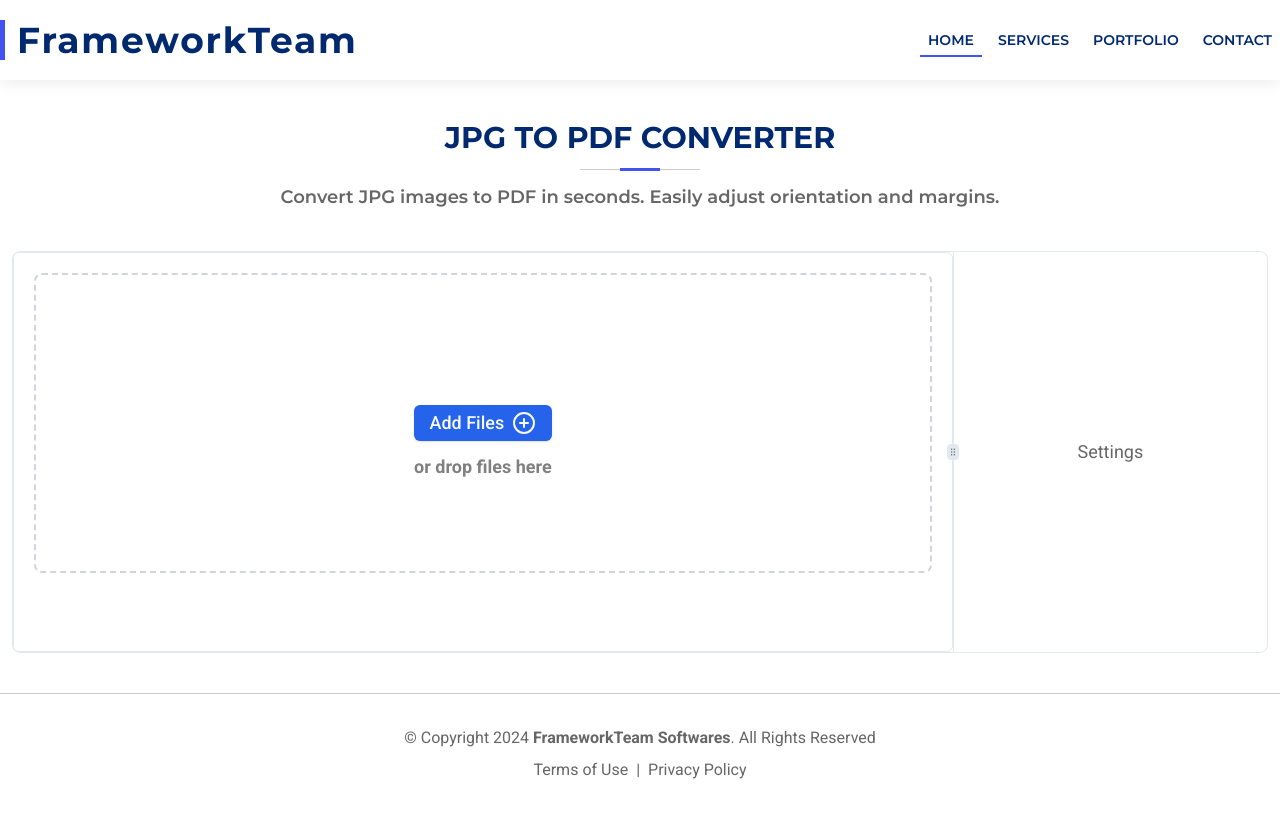
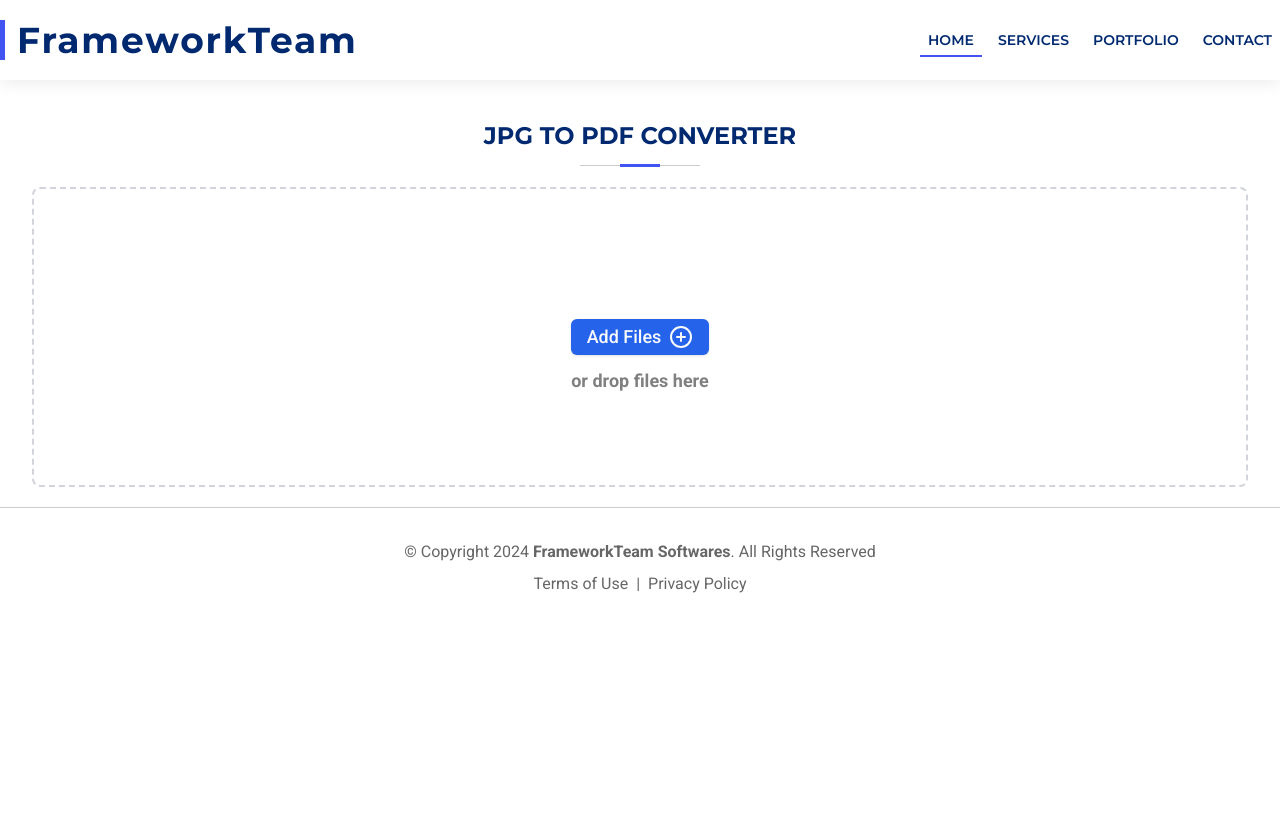
Before and after one commit to ChauhanJaved/jpg-to-pdf-converter, a Next.js app: page / in a window 1280 px wide. Built offline with nearby package versions, Linux system fonts and the light colour scheme.

Commit message:
SectionHeader component updates

```diff
--- a/src/components/Hero.tsx
+++ b/src/components/Hero.tsx
@@ -4,12 +4,6 @@ import { HeaderNavItems } from "@/data/website-data";
 import Dropzone from "./UI/Dropzone";
 import SectionHeader from "./UI/SectionHeader";
 import { FileProvider } from "@/context/FileContext";
-import {
-  ResizableHandle,
-  ResizablePanel,
-  ResizablePanelGroup,
-} from "@/components/UI/resizable";
-import { ScrollArea } from "@/components/UI/scroll-area";
 
 const Hero = () => {
   return (
@@ -18,25 +12,8 @@ const Hero = () => {
         id={HeaderNavItems.Home}
         className="relative m-auto mt-[80px] flex w-full scroll-m-[80px] flex-col items-center justify-start px-3 xl:max-w-screen-xl"
       >
-        <SectionHeader
-          caption="JPG to PDF Converter"
-          desc="Convert JPG images to PDF in seconds. Easily adjust orientation and margins."
-          className="mt-10"
-        />
-        <ResizablePanelGroup
-          direction="horizontal"
-          className="mb-10 mt-10 min-h-[200px] w-full rounded-lg border"
-        >
-          <ResizablePanel defaultSize={75}>
-            <ScrollArea className="flex h-[400px] items-center justify-center rounded-md border">
-              <Dropzone />
-            </ScrollArea>
-          </ResizablePanel>
-          <ResizableHandle withHandle className="invisible sm:visible" />
-          <ResizablePanel className="hidden items-center justify-center sm:flex">
-            Settings
-          </ResizablePanel>
-        </ResizablePanelGroup>
+        <SectionHeader caption="JPG to PDF Converter" className="mt-10" />
+        <Dropzone />
       </section>
     </FileProvider>
   );
--- a/src/components/UI/Dropzone.tsx
+++ b/src/components/UI/Dropzone.tsx
@@ -58,6 +58,7 @@ const Dropzone = () => {
           </Button>
         </div>
         {/* Drag and drop area */}
+
         <div
           className={`flex min-h-[150px] w-full flex-col items-center justify-center rounded-lg border-2 border-dashed text-center transition md:min-h-[300px] ${
             isDragActive ? "border-blue-500 bg-blue-50" : "border-gray-300"
--- a/src/components/UI/SectionHeader.tsx
+++ b/src/components/UI/SectionHeader.tsx
@@ -16,7 +16,7 @@ export default function SectionHeader(props: PropsSectionHeader) {
       {React.createElement(
         Element,
         {
-          className: `text flex flex-col items-center text-center md:text-3xl text-2xl font-bold  text-blue-dark-imperial uppercase`,
+          className: `text-base flex flex-col items-center text-center sm:text-lg md:text-xl lg:text-2xl font-bold  text-blue-dark-imperial uppercase`,
         },
         <>
           {props.caption}
```
